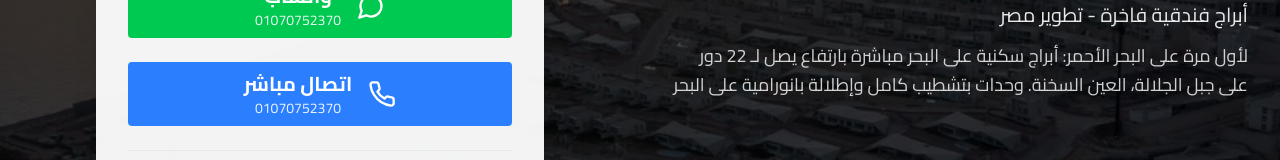
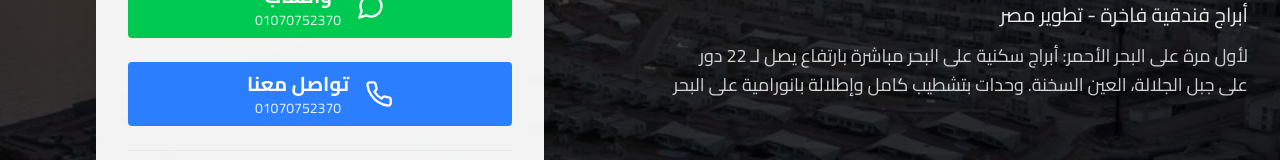
Before and after one commit to hadyaa552-debug/tatweer-misr-landing-hady, a Next.js app: page / in a window 1280 px wide. Shown: the part 444-604 px from the top of the page. Built offline with nearby package versions, Linux system fonts and the light colour scheme.

Commit message:
Force rebuild

```diff
--- a/components/hero.tsx
+++ b/components/hero.tsx
@@ -102,7 +102,7 @@ export default function Hero() {
                 >
                   <Phone className="w-7 h-7" />
                   <div className="text-center">
-                    <div>اتصال مباشر</div>
+                    <div>تواصل معنا</div>
                     <div className="text-sm font-normal opacity-90">{displayNumber}</div>
                   </div>
                 </button>
```
